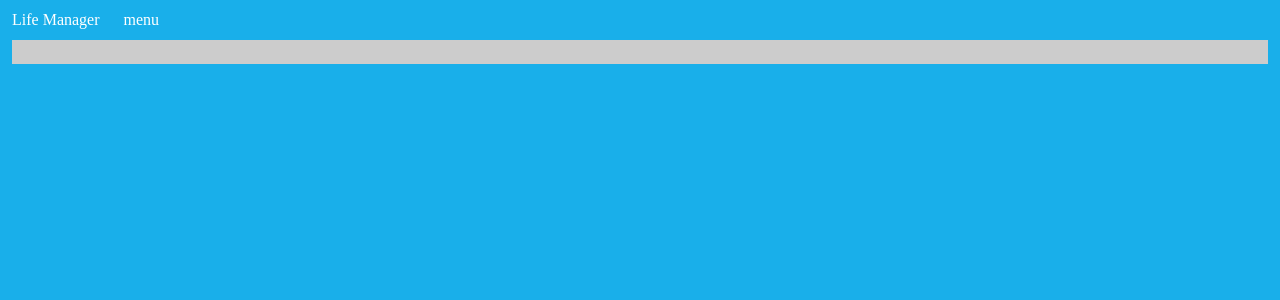
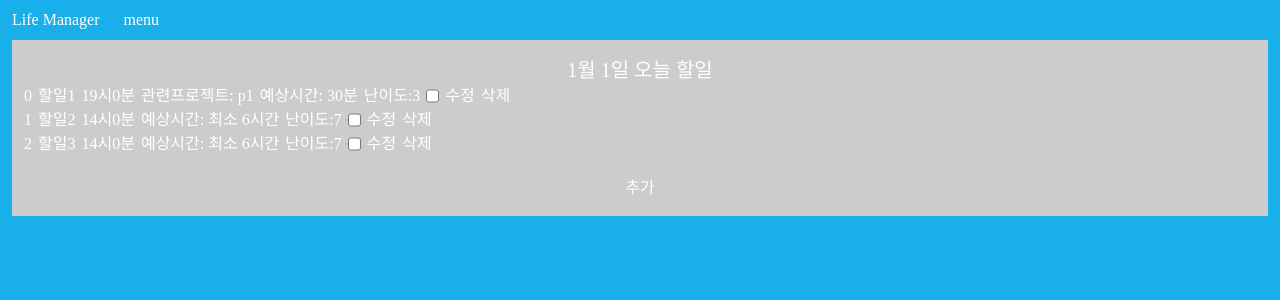
Before and after one commit to Unique0902/lifeManagerWeb, a React (Vite) app: page /todo/daily/1 in a window 1280 px wide. Before the commit this address had no page. Shown: the top 300 px of the page. Built offline with nearby package versions, Linux system fonts and the light colour scheme.

Commit message:
Feat:add daily page

```diff
--- a/src/App.tsx
+++ b/src/App.tsx
@@ -155,7 +155,7 @@ function App() {
                 <Route path='new' element={<TodoNew />} />
                 <Route path='edit' element={<TodoEdit />} />
                 <Route path='month' element={<TodoMonth />} />
-                <Route path='daily' element={<TodoDaily />} />
+                <Route path='daily/:date' element={<TodoDaily />} />
                 <Route path='wall' element={<TodoWall />} />
               </Route>
               <Route path='/' element={<Home />} />
--- a/src/pages/Todo/Daily/TodoDaily.tsx
+++ b/src/pages/Todo/Daily/TodoDaily.tsx
@@ -1,9 +1,50 @@
 import React from 'react';
+import { useParams } from 'react-router-dom';
+import { todayTodosExArr } from '../../../data/hardDt';
 
+import { useNavigate } from 'react-router-dom';
 interface Props {}
 
 const TodoDaily: React.FC<Props> = () => {
-  return <div>TodoDaily</div>;
+  const params: { date?: string } = useParams();
+  const date = params.date ? new Date(params.date) : null;
+
+  if (!date || isNaN(date.getTime())) return <div>invalid date!</div>;
+  const navigate = useNavigate();
+
+  return (
+    <div>
+      <h1 className='text-[20px] text-center py-[8px] w-full'>
+        {date.getMonth() + 1}월 {date.getDate()}일 오늘 할일
+      </h1>
+      <ul className='flex flex-col gap-[8px]'>
+        {todayTodosExArr.map((dt, idx) => {
+          const dataDate = new Date(dt.date);
+          return (
+            <li className='flex flex-row gap-[6px]' key={dt.id}>
+              <p>{idx}</p>
+              <p>{dt.title}</p>
+              <p>{dataDate.getHours() + '시' + dataDate.getMinutes() + '분'}</p>
+              {dt.projectId && <p>관련프로젝트: {dt.projectId}</p>}
+              <p>예상시간: {dt.eta}</p>
+              <p>난이도:{dt.difficultyLevel}</p>
+              <input type='checkbox' defaultChecked={dt.isAccomplished} />
+              <button>수정</button>
+              <button>삭제</button>
+            </li>
+          );
+        })}
+        <li>
+          <button
+            className='w-full mt-[12px] py-[8px]'
+            onClick={() => navigate('/todo/new')}
+          >
+            추가
+          </button>
+        </li>
+      </ul>
+    </div>
+  );
 };
 
 export default TodoDaily;
--- a/src/pages/Todo/Month/TodoMonth.tsx
+++ b/src/pages/Todo/Month/TodoMonth.tsx
@@ -1,8 +1,11 @@
 import React, { useState } from 'react';
+import { useNavigate } from 'react-router-dom';
 
 interface Props {}
 
 const TodoMonth: React.FC<Props> = () => {
+  const navigate = useNavigate();
+
   const [nowDate, setNowDate] = useState(new Date());
   const dateCopy = new Date(nowDate);
   dateCopy.setMonth(nowDate.getMonth() + 1);
@@ -45,6 +48,13 @@ const TodoMonth: React.FC<Props> = () => {
         {Array.from({ length: totalDayNum }, (_, i) => i + 1).map((dayNum) => (
           <li
             key={dayNum + '일'}
+            onClick={() =>
+              navigate(
+                `/todo/daily/${nowDate.getFullYear()}-${
+                  nowDate.getMonth() + 1
+                }-${dayNum}`
+              )
+            }
             className='h-[72px] cursor-pointer hover:scale-110 bg-white text-black p-[4px] border border-black'
           >
             {dayNum}
--- a/src/pages/Todo/Todo.tsx
+++ b/src/pages/Todo/Todo.tsx
@@ -10,7 +10,7 @@ const Todo: React.FC<Props> = ({}) => {
   return (
     <div>
       <h1 className='text-[20px] text-center py-[8px] w-full'>
-        {date.getMonth()}월 {date.getDate()}일 오늘 할일
+        {date.getMonth() + 1}월 {date.getDate()}일 오늘 할일
       </h1>
       <ul className='flex flex-col gap-[8px]'>
         {todayTodosExArr.map((dt, idx) => {
```
